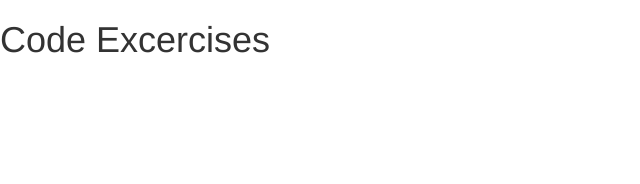
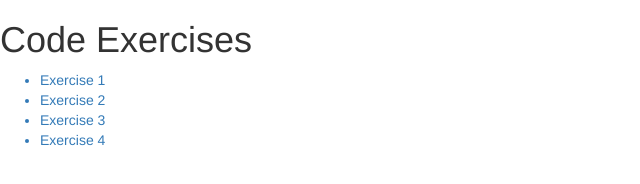
Before and after one commit to Benjimeboyo/gra-321, a plain HTML site: page code-excercises/exercise-1/index.html in a window 1280 px wide. Shown: the whole page, without its empty margins (0-640 px from the left). Drawn offline with Linux system fonts and the light colour scheme; files that its build step writes are made by us from their sources.

Commit message:
Fixed exercise name?

```diff
--- a/code-excercises/exercise-1/index.html
+++ b/code-excercises/exercise-1/index.html
@@ -3,7 +3,7 @@
   <head>
     <title>GRA 321 Digital Project Directory</title>
     <meta charset="UTF-8">
-    <meta name="description" content="Hellow World Excercise">
+    <meta name="description" content="Hellow World Exercise">
     <meta name="keywords" content="School, Slack, Presentations">
     <meta name="author" content="Benjamin Korf">
     <link href="./css/normalize.css" type="text/css" rel="stylesheet">
@@ -11,9 +11,13 @@
   </head>
 
   <body>
-  <h1>Code Excercises</h1>
-
-
+  <h1>Code Exercises</h1>
+  <ul>
+    <a href="./exercise-1"><li>Exercise 1</li></a>
+    <a href="./exercise-2"><li>Exercise 2</li></a>
+    <a href="./exercise-3"><li>Exercise 3</li></a>
+    <a href="./exercise-4"><li>Exercise 4</li></a>
+  </ul>
 
   </body>
 </html>
```
